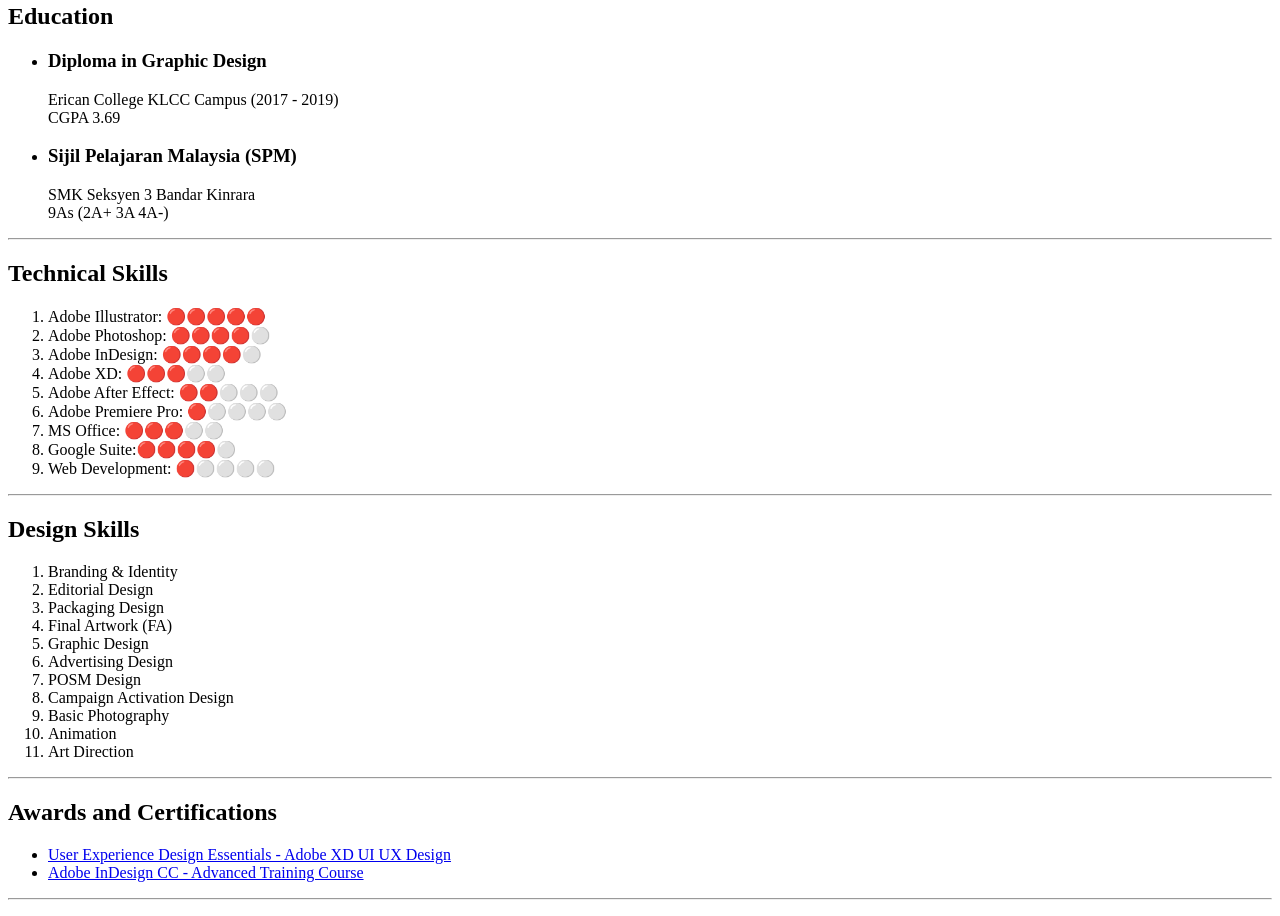
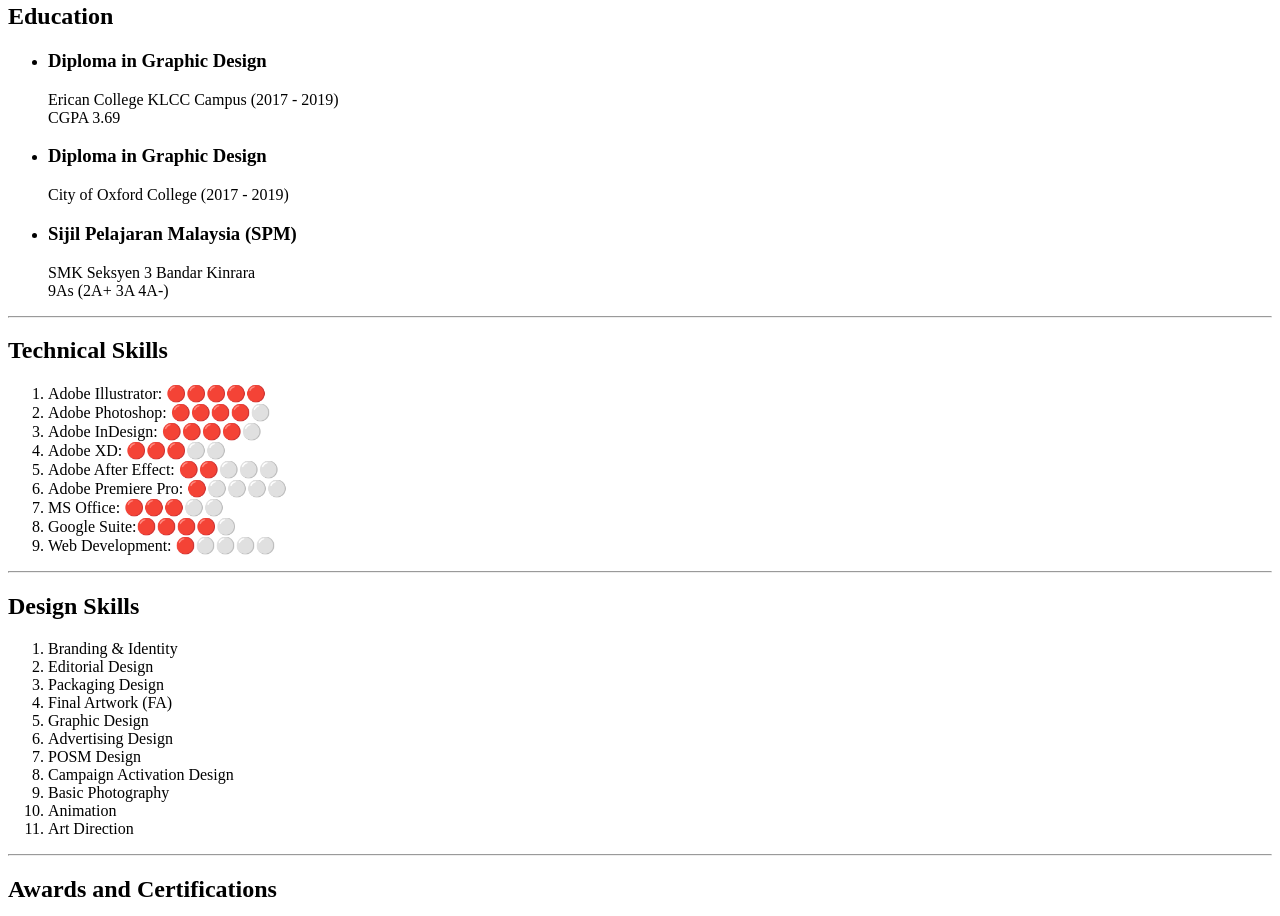
Before and after one commit to hung7799/html-resume, a plain HTML site: page index.html in a window 1280 px wide. Shown: the part 770-1686 px from the top of the page. Drawn offline with Linux system fonts and the light colour scheme.

Commit message:
Update index.html

```diff
--- a/index.html
+++ b/index.html
@@ -36,6 +36,9 @@
             <li>
                 <h3>Diploma in Graphic Design</h3>
                 <p>Erican College KLCC Campus (2017 - 2019)<br />CGPA 3.69</p>
+            </li>
+            <li>
+                <h3>Diploma in Graphic Design</h3>City of Oxford College (2017 - 2019)
             </li>
             <li>
                 <h3>Sijil Pelajaran Malaysia (SPM)</h3>
```
